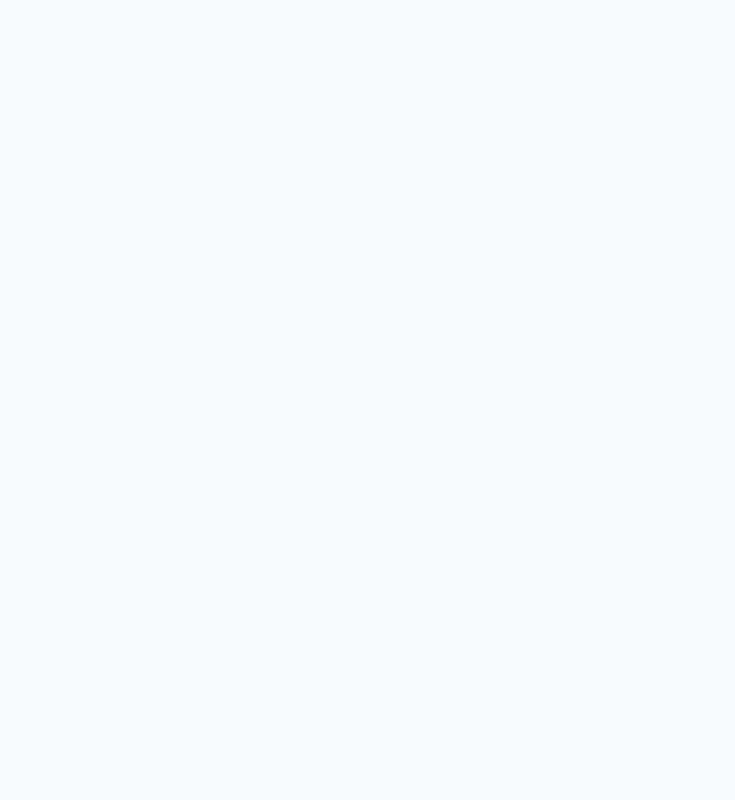
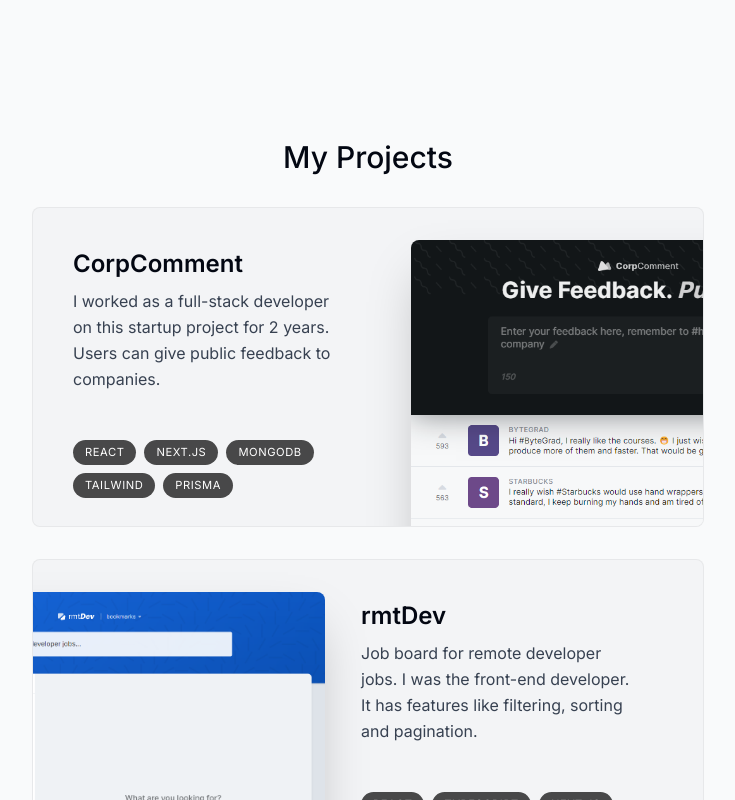
Before and after one commit to carter-bardellmunro/portfolio, a Next.js app: page / in a window 1280 px wide. Shown: the part 1320-2120 px from the top of the page, without its empty margins (272-1007 px from the left). Built offline with nearby package versions, Linux system fonts and the light colour scheme.

Commit message:
create projects section

```diff
--- a/app/page.tsx
+++ b/app/page.tsx
@@ -1,6 +1,7 @@
 import Intro from '@/components/intro'
 import SectionDivider from '@/components/section-divider'
 import About from '@/components/about'
+import Projects from '@/components/projects'
 
 const Home = () => {
   return (
@@ -8,6 +9,7 @@
       <Intro />
       <SectionDivider />
       <About />
+      <Projects />
     </main>
   )
 }
--- /dev/null
+++ b/components/project.tsx
@@ -0,0 +1,55 @@
+'use client';
+
+import { projectsData } from '@/lib/data';
+import { motion, useScroll, useTransform } from 'framer-motion';
+import { useRef } from 'react';
+import Image from 'next/image';
+
+type ProjectProps = (typeof projectsData)[number];
+
+const Project = ({ title, description, tags, imageUrl }: ProjectProps) => {
+  const ref = useRef<HTMLDivElement>(null);
+  const { scrollYProgress } = useScroll({
+    target: ref,
+    offset: ['0 1', '1.33 1'],
+  });
+  const scaleProgress = useTransform(scrollYProgress, [0, 1], [0.5, 1])
+  const opacityProgress = useTransform(scrollYProgress, [0, 1], [0.6, 1])
+
+  return (
+    <motion.div
+      ref={ref}
+      style={{
+        scale: scaleProgress,
+        opacity: opacityProgress
+      }}
+      className="group mb-3 sm:mb-8 last:mb-0"
+    >
+      <section className="bg-gray-100 max-w-[42rem] border border-black/5 rounded-lg overflow-hidden sm:pr-8 relative sm:h-[20rem] hover:bg-gray-200 transition group:even:pl-8">
+        <div className="pt-4 pb-7 px-5 sm:pl-10 sm:pr-2 sm:pt-10 sm:max-w-[50%] flex flex-col h-full group-even:ml-[18rem]">
+          <h3 className="text-2xl font-semibold">{title}</h3>
+          <p className="mt-2 leading-relaxed text-gray-700">{description}</p>
+          <ul className="flex flex-wrap mt-4 gap-2 sm:mt-auto">
+            {tags.map((tag, index) => (
+              <li
+                className="bg-black/[0.7] px-3 py-1 text-[0.7rem] uppercase tracking-wider text-white rounded-full"
+                key={index}
+              >
+                {tag}
+              </li>
+            ))}
+
+            <Image
+              src={imageUrl}
+              alt="Project I worked on"
+              quality={95}
+              className="absolute top-8 -right-40 w-[28.25rem] rounded-t-lg shadow-2xl transition group-hover:scale=[1.04] group-hover:-translate-x-3 group-hover:translate-y-3 group-hover:-rotate-2 group-even:group-hover:translate-x-3 group-even:group-hover:translate-y-3 group-even:group-hover:rotate-2 group-even:-right-[initial] group-even:-left-40"
+            />
+          </ul>
+        </div>
+      </section>
+    </motion.div>
+  );
+};
+
+export default Project;
--- /dev/null
+++ b/components/projects.tsx
@@ -0,0 +1,23 @@
+import React from 'react';
+import SectionHeader from './section-header';
+import { projectsData } from '@/lib/data';
+import Project from './project';
+
+const Projects = () => {
+  return (
+    <section>
+      <SectionHeader text="My Projects" />
+      <div>
+        {projectsData.map((project, index) => (
+          <React.Fragment key={index}>
+            <Project {...project} />
+          </React.Fragment>
+        ))}
+      </div>
+    </section>
+  );
+};
+
+
+
+export default Projects;
--- a/components/section-header.tsx
+++ b/components/section-header.tsx
@@ -5,7 +5,7 @@
 }
 
 const SectionHeader = ({ text }: SectionHeaderProps) => {
-  return <h2 className="text-3xl font-medium capitalize mb-8">{text}</h2>;
+  return <h2 className="text-3xl font-medium capitalize mb-8 text-center">{text}</h2>;
 };
 
 export default SectionHeader;
```
